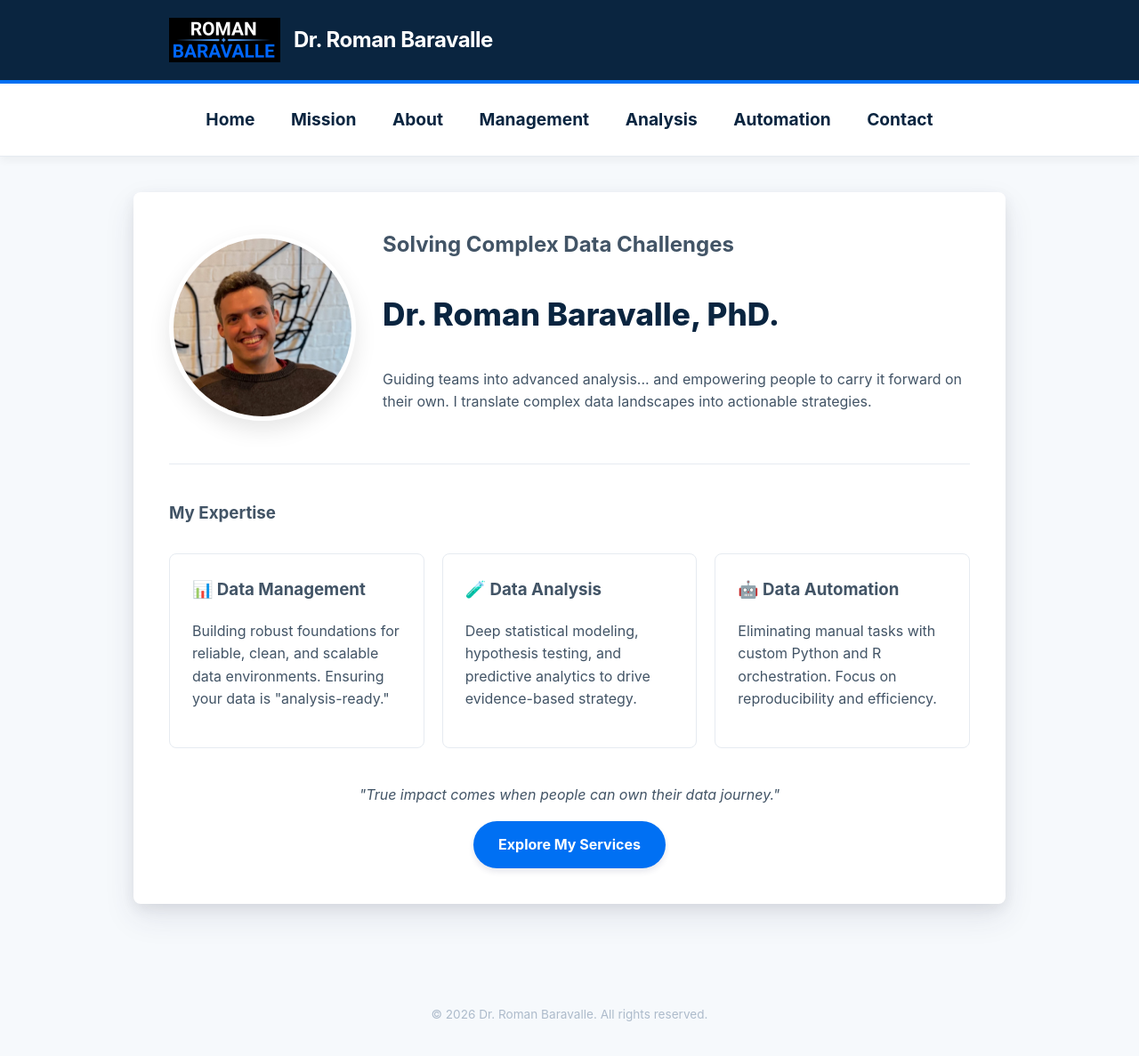
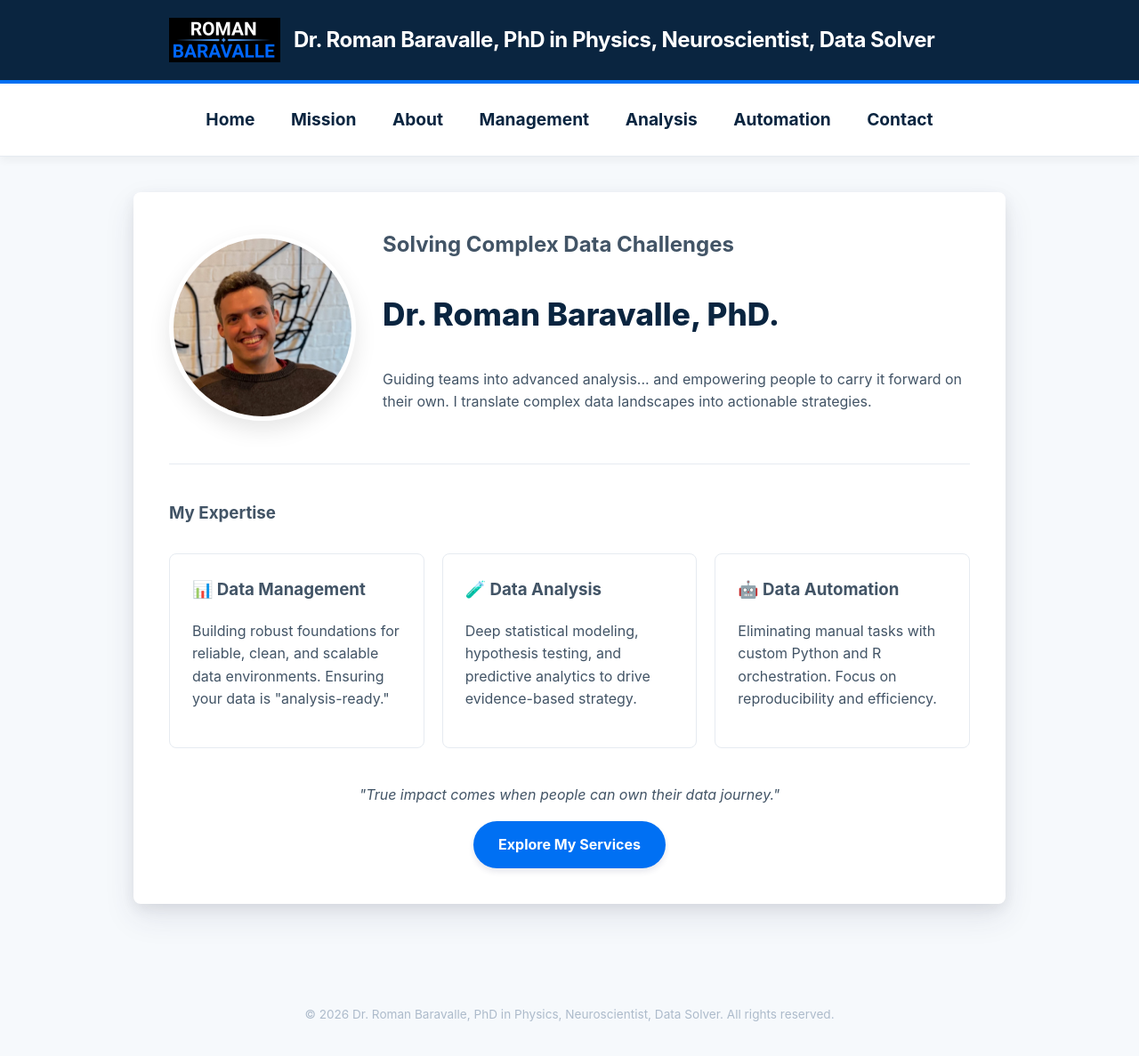
Before and after one commit to RomanDataScience/BaravalleDataSolver, a Jekyll site: the page built from index.md, in a window 1280 px wide and 1225 px high. Shown: the top 1187 px of the window at 89% size. Built offline with Jekyll 4.4.1, drawn with Linux system fonts in a browser that asks for light colours.

Commit message:
Update _config.yml

```diff
--- a/_config.yml
+++ b/_config.yml
@@ -1,4 +1,4 @@
-title: Dr. Roman Baravalle
+title: Dr. Roman Baravalle, PhD in Physics, Neuroscientist, Data Solver
 email: baravalledatascientist@gmail.com
 description: >- # This is your main meta description for Google
   Empowering TEAMS to own their data journey. Expert Data Science services in
```
